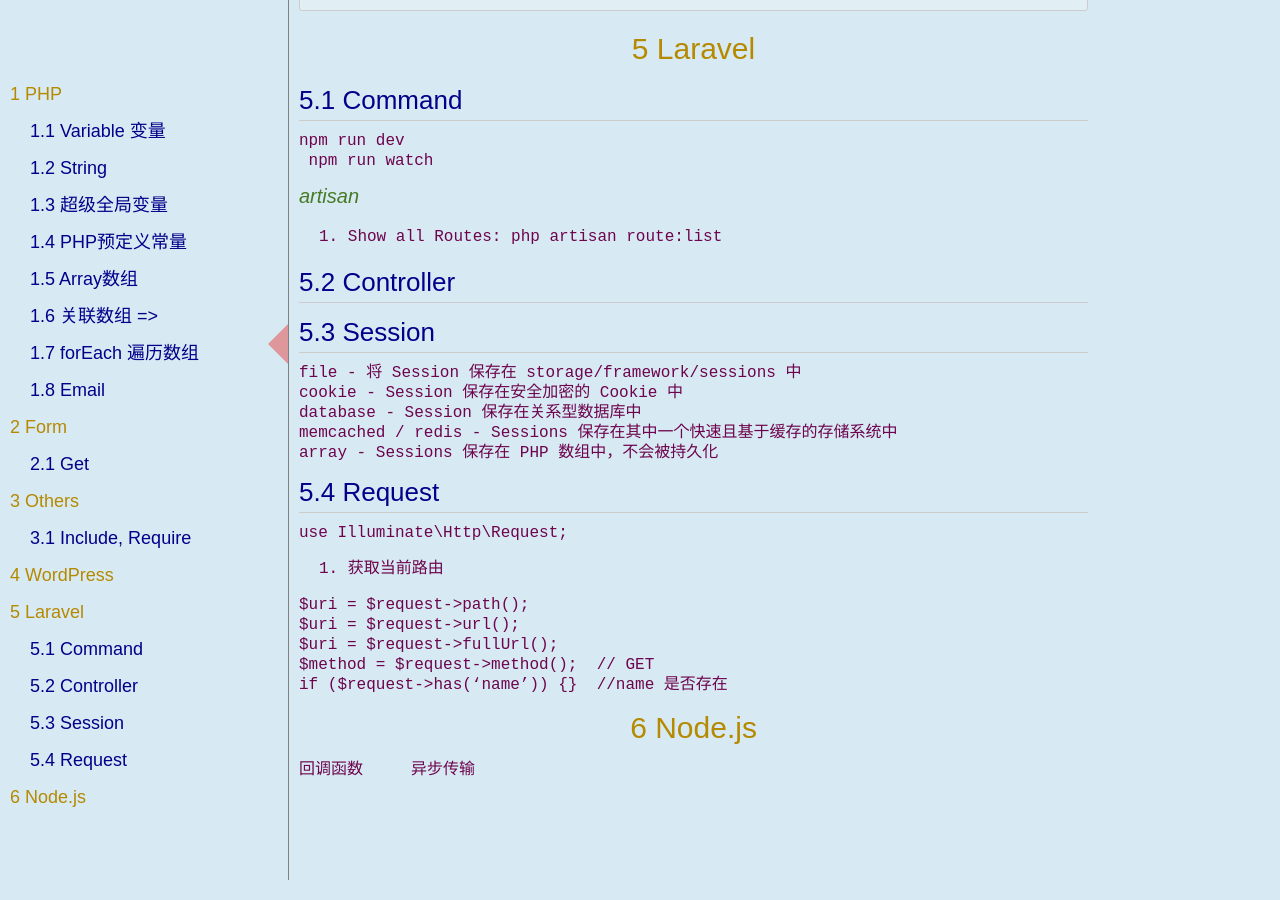
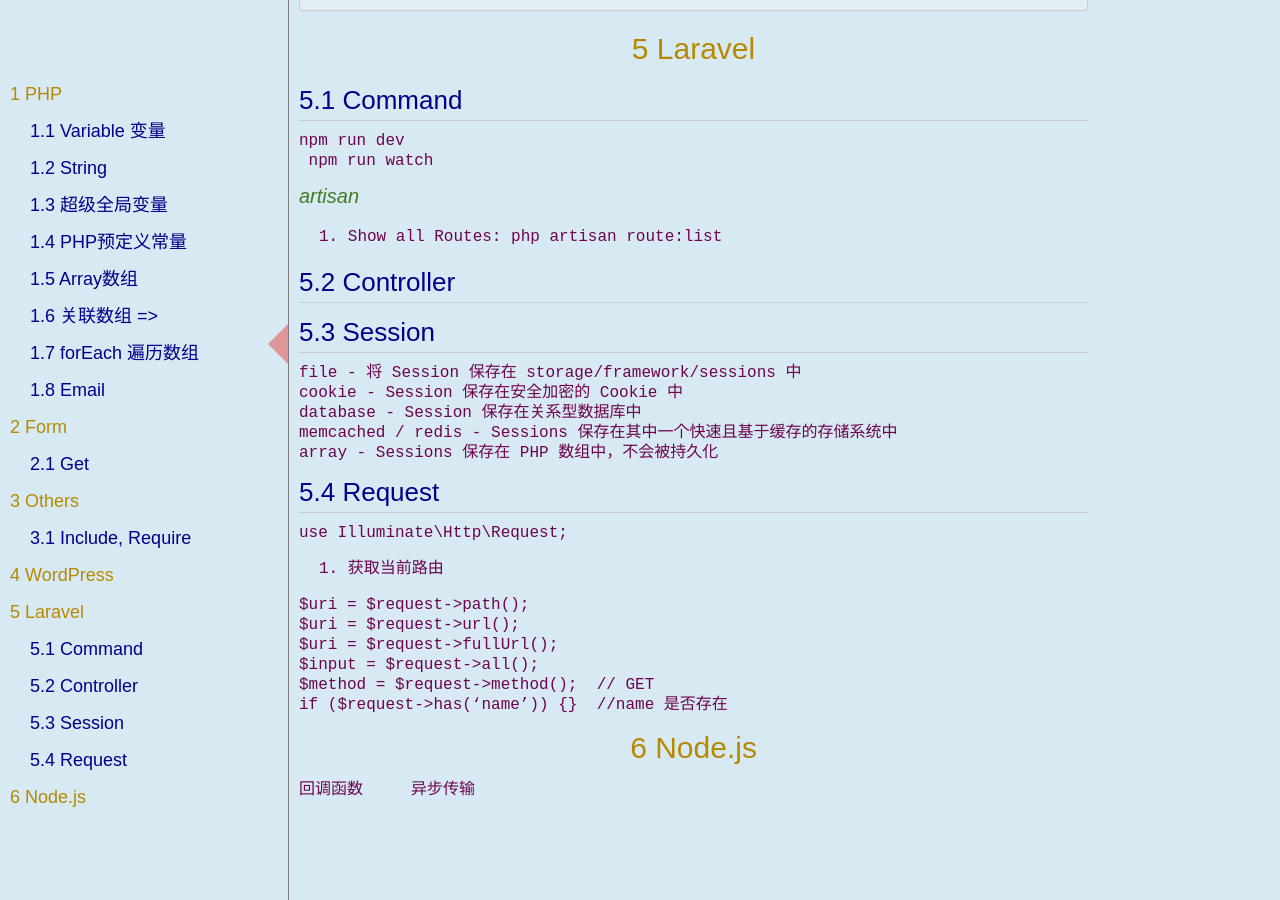
Before and after one commit to rfd3344a/rfd3344.github.io, a Jekyll site: the page built from notes/PHP_Node.md, in a window 1280 px wide and 900 px high, scrolled down 5130 px. Built offline with Jekyll 4.4.1, drawn with Linux system fonts in a browser that asks for light colours; nearby versions of some CDN libraries; some web fonts are replaced; our own code applies the rules of GitHub Pages for plain Markdown files.

Commit message:
Update PHP_Node.md

```diff
--- a/notes/PHP_Node.md
+++ b/notes/PHP_Node.md
@@ -264,6 +264,8 @@
 $uri = $request->path();
 $uri = $request->url();
 $uri = $request->fullUrl();
+$input = $request->all();
+
 $method = $request->method();  // GET
 
 
```
